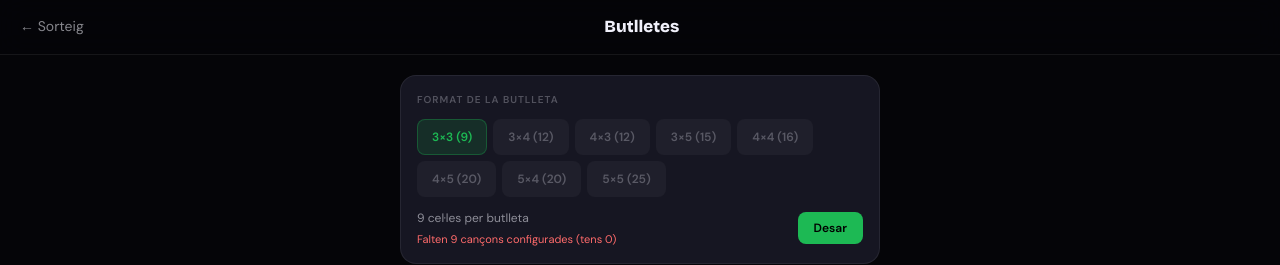
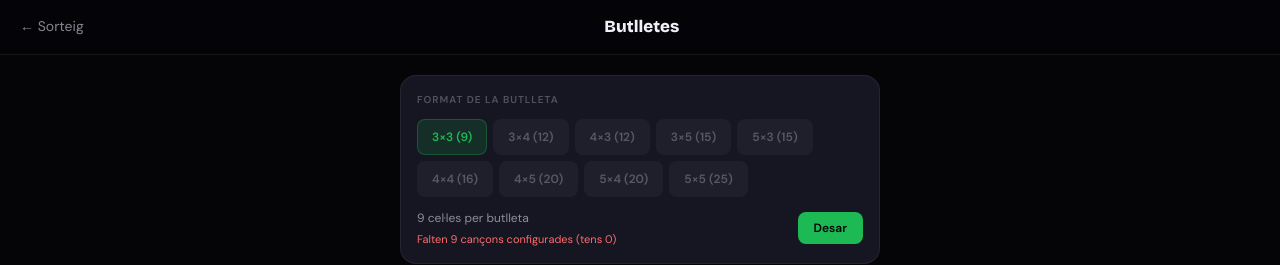
Before and after one commit to ssoirp/SonatsExtend, a Next.js app: page /sorteig/1/butlletes in a window 1280 px wide. Shown: the top 265 px of the page. Built offline with nearby package versions, Linux system fonts and the light colour scheme; no server answers; the database is empty.

Commit message:
Afegir format de butlleta 5x3

```diff
--- a/src/app/sorteig/[id]/butlletes/page.tsx
+++ b/src/app/sorteig/[id]/butlletes/page.tsx
@@ -27,6 +27,7 @@ const GRID_OPTIONS = [
   { rows: 3, cols: 4, label: '3×4 (12)' },
   { rows: 4, cols: 3, label: '4×3 (12)' },
   { rows: 3, cols: 5, label: '3×5 (15)' },
+  { rows: 5, cols: 3, label: '5×3 (15)' },
   { rows: 4, cols: 4, label: '4×4 (16)' },
   { rows: 4, cols: 5, label: '4×5 (20)' },
   { rows: 5, cols: 4, label: '5×4 (20)' },
```
